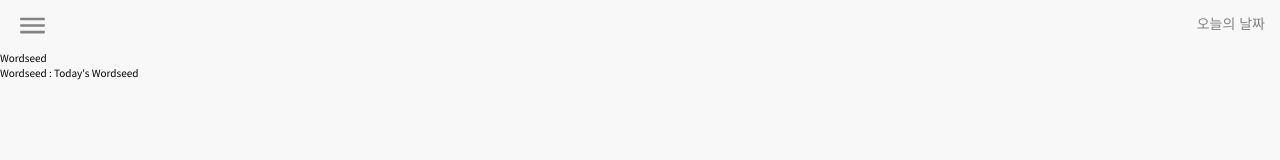
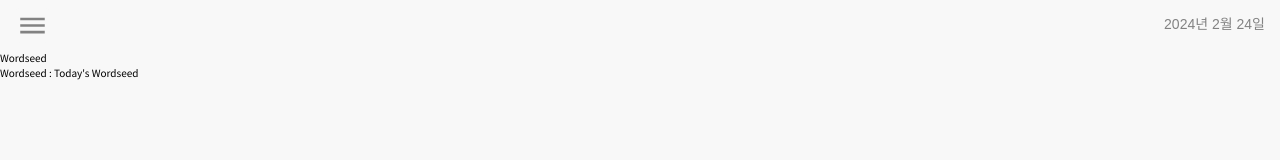
Before and after one commit to WordBlossom/WordSeed, a Next.js app in the folder front/: page / in a window 1280 px wide. Shown: the top 160 px of the page. Built offline with nearby package versions, Linux system fonts and the light colour scheme.

Commit message:
#136 feat: 구현 - wordseed navbar 날짜 표기 - usePathname 사용 - "/wordseed/" 이후 경로가 없으면 오늘 날짜, 있으면 해당 경로의 날짜 표기 "yyyy년 mm월 dd일" 형식으로 표기

```diff
--- a/front/src/components/Navbar/wordseed-navbar.tsx
+++ b/front/src/components/Navbar/wordseed-navbar.tsx
@@ -1,12 +1,21 @@
 "use client";
 
+import { usePathname } from "next/navigation";
+import { todaysDate } from "@/utils/getDateUtils";
 import IncludeMenu from "./include-menu/include-menu";
 import styles from "./navbar.module.scss";
 
 export default function WordseedNavbar() {
+  const pathName = usePathname();
+  const dateFromPath = pathName.split("/").at(2);
+  const date = dateFromPath ?? todaysDate;
+
+  const [year, originMonth, originDay] = date.split("-");
+  const [month, day] = [parseInt(originMonth), parseInt(originDay)];
+
   return (
     <IncludeMenu>
-      <p className={styles.date}>오늘의 날짜</p>
+      <p className={styles.date}>{`20${year}년 ${month}월 ${day}일`}</p>
     </IncludeMenu>
   );
 }
```
